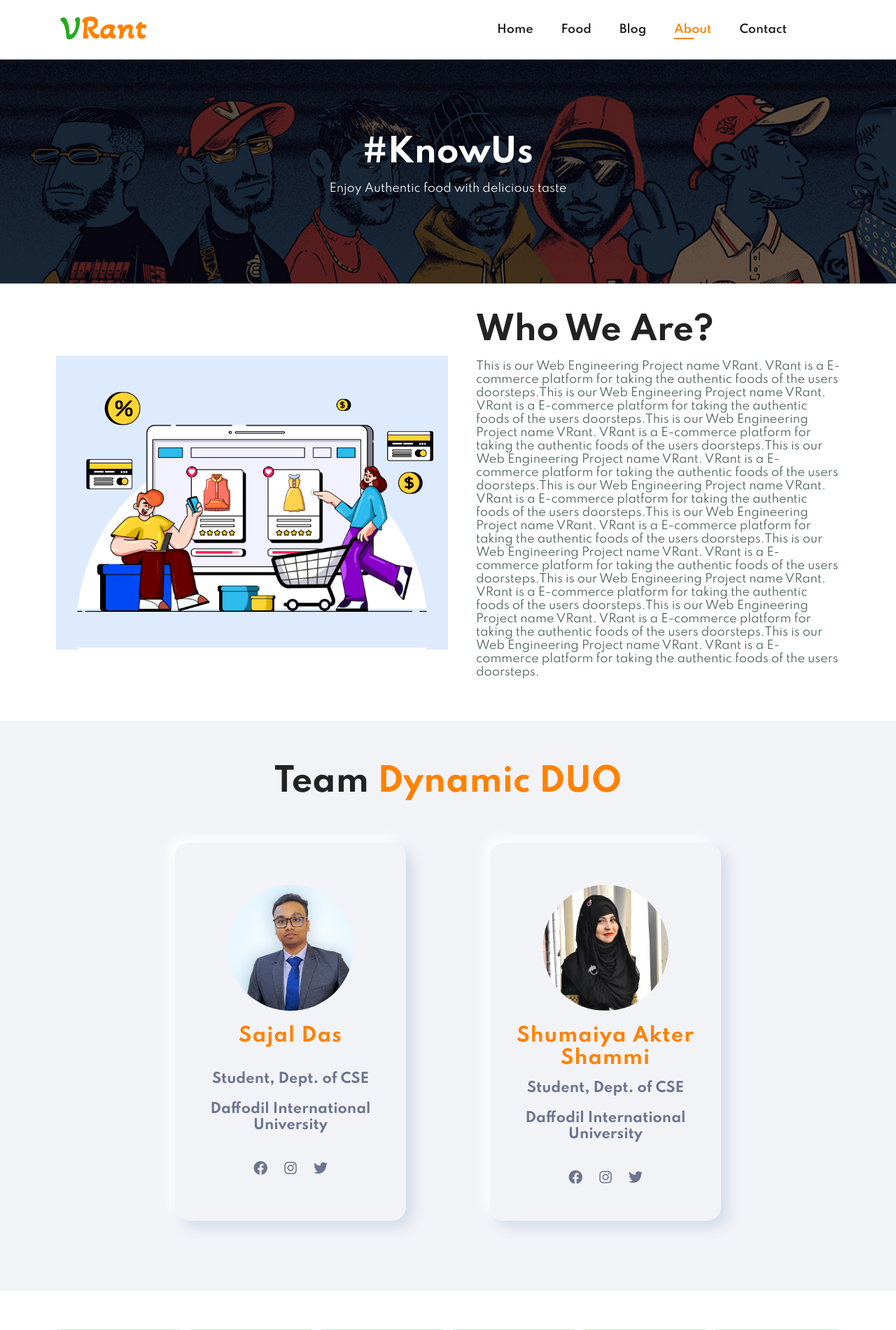
After one commit to Shammi179/VRant, a PHP site: page /about.html in a window 1280 px wide. The commit adds this page. Shown: the top 1900 px of the page at 70% size. Run offline with PHP 8.4, Linux system fonts and the light colour scheme; some libraries are stand-ins or nearby versions.

Commit message:
About Page and Team added

```diff
--- a/CSS/style.css
+++ b/CSS/style.css
@@ -590,6 +590,118 @@ footer .copyright{
     line-height: 25px;
 }
 
+/* About Page */
+#page-header.about-header{
+    background-image: url("../img/banner/b1.jpg");
+
+}
+#about-head {
+    display: flex;
+    align-items: center;
+}
+#about-head img{
+    width: 50%;
+    height: auto;
+}
+
+#about-head div{
+    padding-left: 40px;
+    width: 50%;
+}
+
+@import url('https://fonts.googleapis.com/css2?family=Bellota+Text:ital,wght@0,300;0,400;0,700;1,300;1,400;1,700&display=swap');
+
+#team{
+    min-height: 90vh;
+    width: 100%;
+    box-sizing: border-box;
+    background: #f2f3f7;
+}
+
+#team .title{
+    width: 100%;
+    text-align: center;
+    margin: 20px 0 0 0;
+}
+#team .title h2 span{
+    color: #ff8200;
+}
+#team .team-section{
+    display: flex;
+    justify-content: center;
+    align-items: center;
+    flex-wrap: wrap;
+    display: flex;
+    justify-content: center;
+    align-items: center;
+}
+#team .card
+{
+   width: 330px;
+   height: 540px;
+   padding: 60px 30px;
+   margin: 60px;
+   background: #f2f3f7;
+   box-shadow: 0.6em 0.6em 1.2em #d2dce9,
+               -0.5em -0.5em 1em #ffffff;
+   border-radius: 20px;
+}
+#team .card .content
+{
+   display: flex;
+   justify-content: center;
+   align-items: center;
+   flex-direction: column;
+}
+#team .card .content .imgBx
+{
+   width: 180px;
+   height: 180px;
+   border-radius: 50%;
+   position: relative;
+   margin-bottom: 20px;
+   overflow: hidden;
+}
+#team .card .content .imgBx img
+{
+   position: absolute;
+   top: 0;
+   left: 0;
+   width: 100%;
+   height: 100%;
+   object-fit: cover;
+}
+#team .card .content .contentBx h4
+{
+   color: #ff8200;
+   font-size: 1.7rem;
+   font-weight: bold;
+   text-align: center;
+   letter-spacing: 1px;
+}
+#team .card .content .contentBx p
+{
+   color: #6c758f;
+   font-size: 1.2rem;
+   font-weight: bold;
+   text-align: center;
+}
+#team .card .content .sci
+{
+   margin-top: 20px;
+}
+#team .card .content .sci a
+{
+   text-decoration: none;
+   color: #6c758f;
+   font-size: 20px;
+   margin: 10px;
+   transition: color 0.4s;
+}
+#team .card .content .sci a:hover
+{
+   color: #0196e3;
+}
 
 /* Start Media Query */
 @media (max-width:799px){
@@ -671,6 +783,7 @@ footer .copyright{
         width: 70%;
 
     }
+
 }
 @media (max-width: 477px){
     .section-p1{
@@ -735,5 +848,16 @@ footer .copyright{
     }
     #prodetails .single-pro-details{
         width: 100%;
-     }
+    }
+
+    /* About Page */
+    #about-head {
+        flex-direction: column;
+    }
+    #about-head img{
+        width: 100%;
+    }
+    #team .card{
+        margin: 40px;
+    }
 }
--- /dev/null
+++ b/about.html
@@ -0,0 +1,189 @@
+<!DOCTYPE html>
+<html lang="en">
+<head>
+    <meta charset="UTF-8">
+    <meta http-equiv="X-UA-Compatible" content="IE=edge">
+    <meta name="viewport" content="width=device-width, initial-scale=1.0">
+    <title>VRant</title>
+    <link rel="stylesheet" href="CSS/style.css">
+
+    <!-- <script src="https://kit.fontawesome.com/cf695930be.js" crossorigin="anonymous"></script> -->
+    <link rel="stylesheet" href="https://pro.fontawesome.com/releases/v5.10.0/css/all.css">
+</head>
+<body>
+    <section id="header">
+        <a href="#"><img src="img/logo/logoL.png" alt="" class="logo"></a>
+        <div>
+            <ul id="navbar">
+                <li><a href="index.html">Home</a></li>
+                <li><a href="food.html">Food</a></li>
+                <li><a href="blog.html">Blog</a></li>
+                <li><a class="active" href="about.html">About</a></li>
+                <li><a href="contact.html">Contact</a></li>
+                <li id="lg-bag"><a href="cart.html"><i class="far fa-shopping-cart"></i></a></li>
+                <a href="#" id="close"><i class="far fa-times"></i></a>
+            </ul>
+        </div>
+        <div id="mobile">
+            <a href="cart.html"><i class="far fa-shopping-cart"></i></a>
+            <i id="bar" class="fas fa-outdent"></i>
+        </div>
+    </section>
+
+    <section id="page-header" class="about-header">
+
+        <h2>#KnowUs</h2>
+
+        <p>Enjoy Authentic food with delicious taste</p>
+
+    </section>
+
+    <section id="about-head" class="section-p1">
+		<img src="img/about/a6.jpg" alt="" width="100%">
+		<div>
+			<h2>Who We Are?</h2>
+			<p>This is our Web Engineering Project name VRant. VRant is a E-commerce
+				platform for taking the authentic foods of the users doorsteps.This is our Web Engineering Project name VRant. VRant is a E-commerce
+				platform for taking the authentic foods of the users doorsteps.This is our Web Engineering Project name VRant. VRant is a E-commerce
+				platform for taking the authentic foods of the users doorsteps.This is our Web Engineering Project name VRant. VRant is a E-commerce
+				platform for taking the authentic foods of the users doorsteps.This is our Web Engineering Project name VRant. VRant is a E-commerce
+				platform for taking the authentic foods of the users doorsteps.This is our Web Engineering Project name VRant. VRant is a E-commerce
+				platform for taking the authentic foods of the users doorsteps.This is our Web Engineering Project name VRant. VRant is a E-commerce
+				platform for taking the authentic foods of the users doorsteps.This is our Web Engineering Project name VRant. VRant is a E-commerce
+				platform for taking the authentic foods of the users doorsteps.This is our Web Engineering Project name VRant. VRant is a E-commerce
+				platform for taking the authentic foods of the users doorsteps.This is our Web Engineering Project name VRant. VRant is a E-commerce
+				platform for taking the authentic foods of the users doorsteps.</p>
+		</div>
+	</section>
+
+	<section id="team" class="section-p1">
+		<div class="title">
+			<h2>Team <span>Dynamic DUO</span></h2>
+		</div>
+
+		<div class="team-section">
+			<div class="card">
+				<div class="content">
+					<div class="imgBx">
+						<img src="img/team/1.png" alt="">
+					</div>
+					<div class="contentBx">
+						<h4>Sajal Das</h4><br>
+						<p>Student, Dept. of CSE</p>
+						<p>Daffodil International University</p>
+					</div>
+					<div class="sci">
+						<a href="#"><i class="fab fa-facebook" aria-hidden="true"></i></a>
+						<a href="#"><i class="fab fa-instagram" aria-hidden="true"></i></a>
+						<a href="#"><i class="fab fa-twitter" aria-hidden="true"></i></a>
+					</div>
+				</div>
+			</div>
+			<div class="card">
+				<div class="content">
+					<div class="imgBx">
+						<img src="img/team/2.jpg" alt="">
+					</div>
+					<div class="contentBx">
+						<h4>Shumaiya Akter Shammi</h4>
+						<p>Student, Dept. of CSE</p>
+						<p>Daffodil International University</p>
+					</div>
+					<div class="sci">
+						<a href="#"><i class="fab fa-facebook" aria-hidden="true"></i></a>
+						<a href="#"><i class="fab fa-instagram" aria-hidden="true"></i></a>
+						<a href="#"><i class="fab fa-twitter" aria-hidden="true"></i></a>
+					</div>
+				</div>
+			</div>
+		</div>
+	</section>
+
+	<section id="feature" class="section-p1">
+        <div class="fe-box">
+            <img src="img/feature/f1.png" alt="">
+            <h6>Free Delivery</h6>
+        </div>
+        <div class="fe-box">
+            <img src="img/feature/f2.png" alt="">
+            <h6>Online Order</h6>
+        </div>
+        <div class="fe-box">
+            <img src="img/feature/f3.png" alt="">
+            <h6>Save Money</h6>
+        </div>
+        <div class="fe-box">
+            <img src="img/feature/f4.png" alt="">
+            <h6>Promotions</h6>
+        </div>
+        <div class="fe-box">
+            <img src="img/feature/f5.png" alt="">
+            <h6>Happy Sell</h6>
+        </div>
+        <div class="fe-box">
+            <img src="img/feature/f6.png" alt="">
+            <h6>F24/7 Support</h6>
+        </div>
+
+    </section>
+
+	<section id="newsletter" class="section-p1 section-m1">
+        <div class="newstext">
+            <h4>Sign Up For Newsletters</h4>
+            <p>Get E-mail updates about our latest shop and <span>special offers.</span> </p>
+
+        </div>
+        <div class="form">
+            <input type="text" placeholder="Your email address">
+            <button class="normal">Sign Up</button>
+        </div>
+    </section>
+
+    <footer class="section-p1">
+        <div class="col">
+            <img class="logo" src="img/logo/logoL.png" alt="">
+            <h4>Contact</h4>
+            <p><strong>Address: </strong> Lakecircus Road, Kalabagan, Dhaka-1205</p>
+            <p><strong>Phone:</strong> +8801521256661 / +8801843441269</p>
+            <div class="follow">
+                <h4>Follow us</h4>
+                <div class="icon">
+                    <i class="fab fa-facebook"></i>
+                    <i class="fab fa-twitter"></i>
+                    <i class="fab fa-instagram"></i>
+                    <i class="fab fa-youtube"></i>
+                </div>
+            </div>
+        </div>
+        <div class="col">
+            <h4>About</h4>
+            <a href="#">About us</a>
+            <a href="#">Delivery Information</a>
+            <a href="#">Privacy Policy</a>
+            <a href="#">Terms & Conditions</a>
+            <a href="#">Contact Us</a>
+        </div>
+
+        <div class="col">
+            <h4>My Account</h4>
+            <a href="#">Sign In</a>
+            <a href="#">View Cart</a>
+            <a href="#">My Wishlist</a>
+            <a href="#">Track My Order</a>
+            <a href="#">Help</a>
+        </div>
+        <!-- App Install Not added -->
+        <div class="col">
+            <h4>Secured Payment Gateways</h4>
+            <img src="img/pay/pay.png" alt="">
+        </div>
+
+
+        <div class="copyright">
+            <p>	&copy; 2021, Dynamic DUO - VRant Ltd.</p>
+        </div>
+    </footer>
+
+    <script src="script.js"></script>
+</body>
+</html>
```
Also changed, not shown: img/about/a6.jpg (added), img/team/1.png (added), img/team/2.jpg (added).
